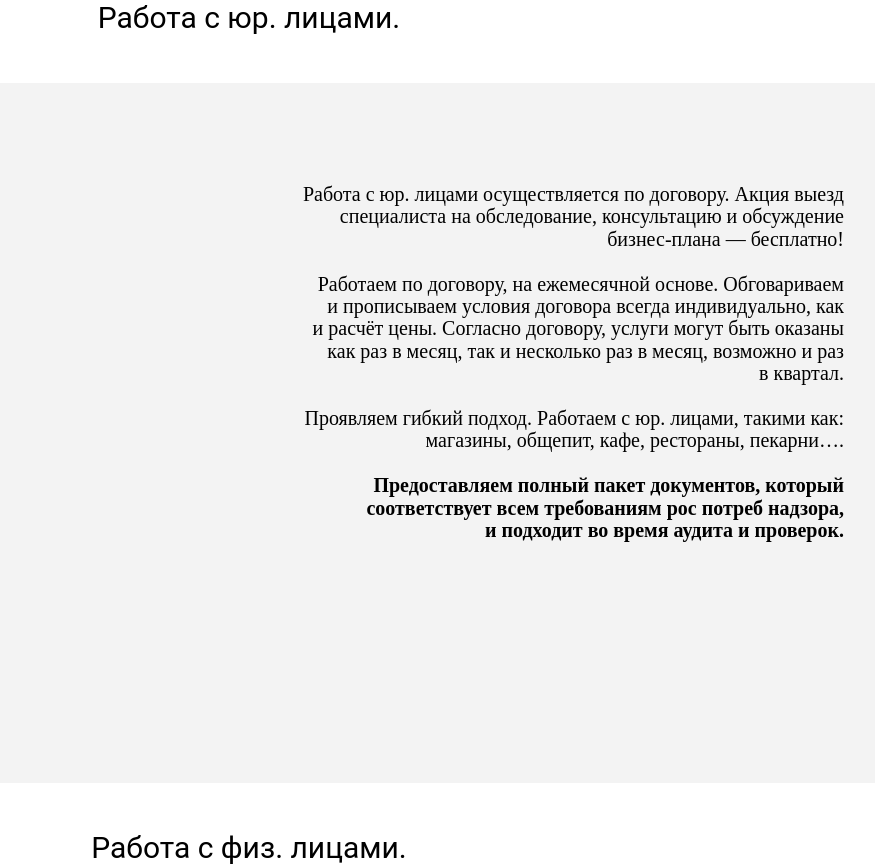
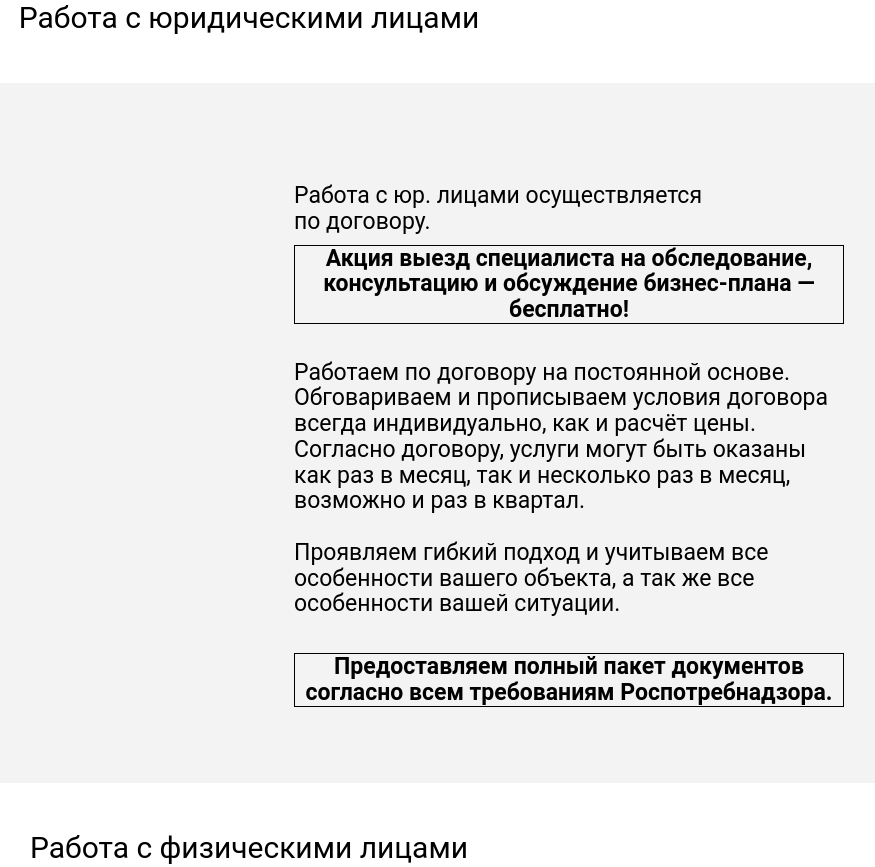
Before and after one commit to trewstaples/pest-busters, a plain HTML site: page index.html in a window 1280 px wide. Shown: the part 1657-2524 px from the top of the page, without its empty margins (391-1266 px from the left). Drawn offline with Linux system fonts and the light colour scheme.

Commit message:
Fix entities block

```diff
--- a/index.html
+++ b/index.html
@@ -149,33 +149,48 @@
     </div>
 
     <div class="screen entities__wrap">
-      <h2 class="entities__heading chapter-heading">Работа с юр. лицами.</h2>
+      <h2 class="entities__heading chapter-heading">Работа с юридическими лицами</h2>
       <div class="container">
         <div class="entities flex">
           <div class="entities__main"></div>
           <div class="entities__info flex">
-            <p class="entities__text">
-              Работа с&nbsp;юр. лицами осуществляется по&nbsp;договору. Акция выезд специалиста на&nbsp;обследование, консультацию и&nbsp;обсуждение
-              <nobr>бизнес-плана</nobr>&nbsp;&mdash; бесплатно! <br />
+            <div class="entities__text">
+              <p>Работа с&nbsp;юр. лицами осуществляется по&nbsp;договору. <br /></p>
+
+              <div class="entities__text--stock__wrap">
+                <span class="entities__text--stock"
+                  ><b
+                    >Акция выезд специалиста на&nbsp;обследование, консультацию и&nbsp;обсуждение <nobr>бизнес-плана</nobr>&nbsp;&mdash; бесплатно!
+                    <br /></b
+                ></span>
+              </div>
+
+              <p>
                 <br />
-              Работаем по&nbsp;договору, на&nbsp;ежемесячной основе. Обговариваем и&nbsp;прописываем условия договора всегда индивидуально, как
+                Работаем по&nbsp;договору на&nbsp;постоянной основе. Обговариваем и&nbsp;прописываем условия договора всегда индивидуально, как
                 и&nbsp;расчёт цены. Согласно договору, услуги могут быть оказаны как раз в&nbsp;месяц, так и&nbsp;несколько раз в&nbsp;месяц, возможно
                 и&nbsp;раз в&nbsp;квартал. <br />
                 <br />
-              Проявляем гибкий подход. Работаем с&nbsp;юр. лицами, такими как: магазины, общепит, кафе, рестораны, пекарни&hellip;. <br />
+              </p>
+
+              <p>
+                Проявляем гибкий подход и&nbsp;учитываем все особенности вашего объекта, а&nbsp;так&nbsp;же все особенности вашей ситуации.<br />
                 <br />
-              <b
-                >Предоставляем полный пакет документов, который соответствует всем требованиям рос потреб надзора, и&nbsp;подходит во&nbsp;время
-                аудита и&nbsp;проверок.</b
-              >
               </p>
+
+              <div class="entities__text--documents__wrap">
+                <span class="entities__text--documents">
+                  <b>Предоставляем полный пакет документов согласно всем требованиям Роспотребнадзора.</b>
+                </span>
+              </div>
+            </div>
           </div>
         </div>
       </div>
     </div>
 
     <div class="screen individuals__wrap">
-      <h2 class="individuals__heading chapter-heading">Работа с физ. лицами.</h2>
+      <h2 class="individuals__heading chapter-heading">Работа с физическими лицами</h2>
       <div class="container">
         <div class="individuals flex">
           <div class="individuals__main"></div>
--- a/public/css/entities.css
+++ b/public/css/entities.css
@@ -36,8 +36,17 @@
   max-width: 550px;
   max-height: 500px;
 
-  text-align: right;
-  font-size: 20px;
+  font-family: Roboto, sans-serif;
   font-style: normal;
+  font-size: 23px;
   line-height: 112.43%;
+  text-align: left;
 }
+
+.entities__text--stock__wrap,
+.entities__text--documents__wrap {
+  display: inline-block;
+  margin: 10px 0 10px 0;
+  border: 1px solid black;
+  text-align: center;
+}
```
Lines whose indentation alone changed are shown as unchanged.
